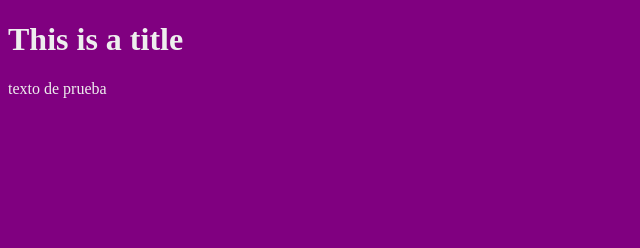
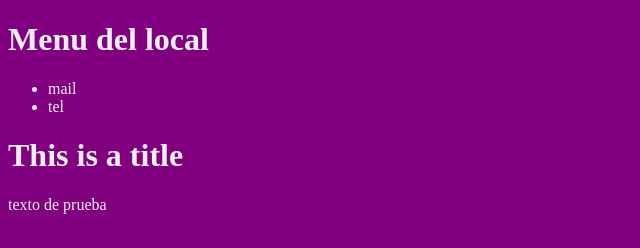
Before and after one commit to ManuelSRoble/gitbranchpractice, a plain HTML site: page gitbranch/index.html in a window 1280 px wide. Shown: the whole page, without its empty margins (0-640 px from the left). Drawn offline with Linux system fonts and the light colour scheme.

Commit message:
agregue header

```diff
--- a/gitbranch/index.html
+++ b/gitbranch/index.html
@@ -14,6 +14,17 @@
   </style>
 </head>
 <body>
+
+  <header>
+    <h1>Menu del local</h1>
+    <nav>
+      <ul>
+        <li>mail</li>
+        <li>tel</li>
+      </ul>
+    </nav>
+  </header>
+
   <h1>This is a title</h1>
   <p>texto de prueba</p>
 </body>
```
